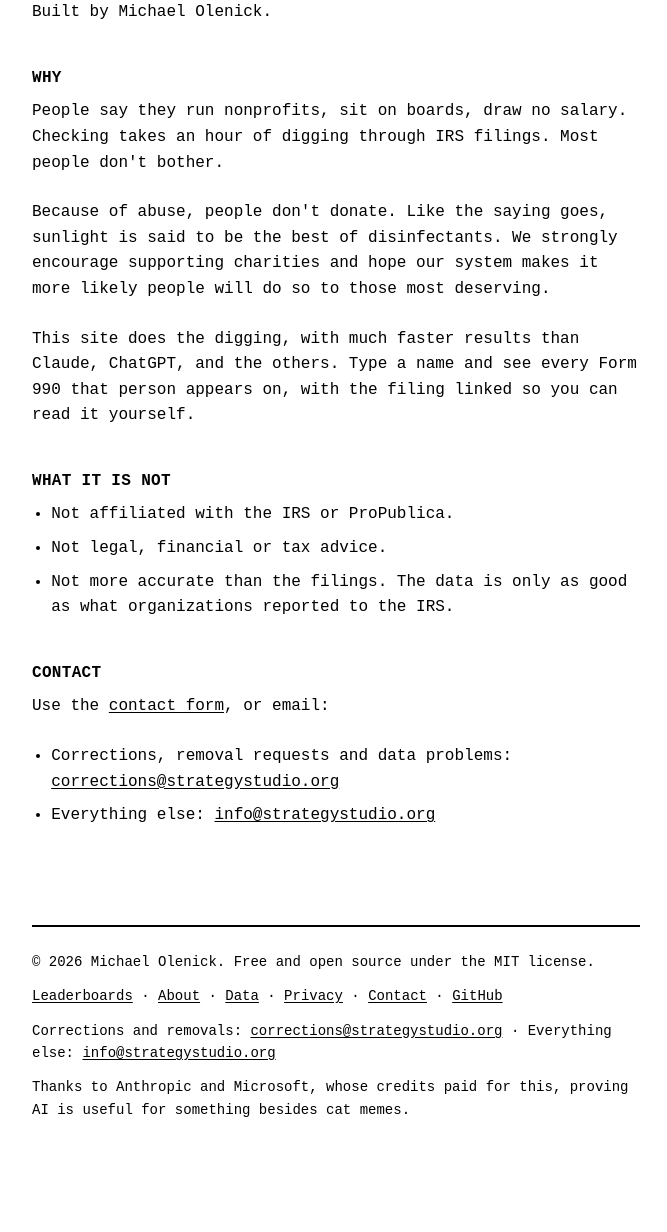
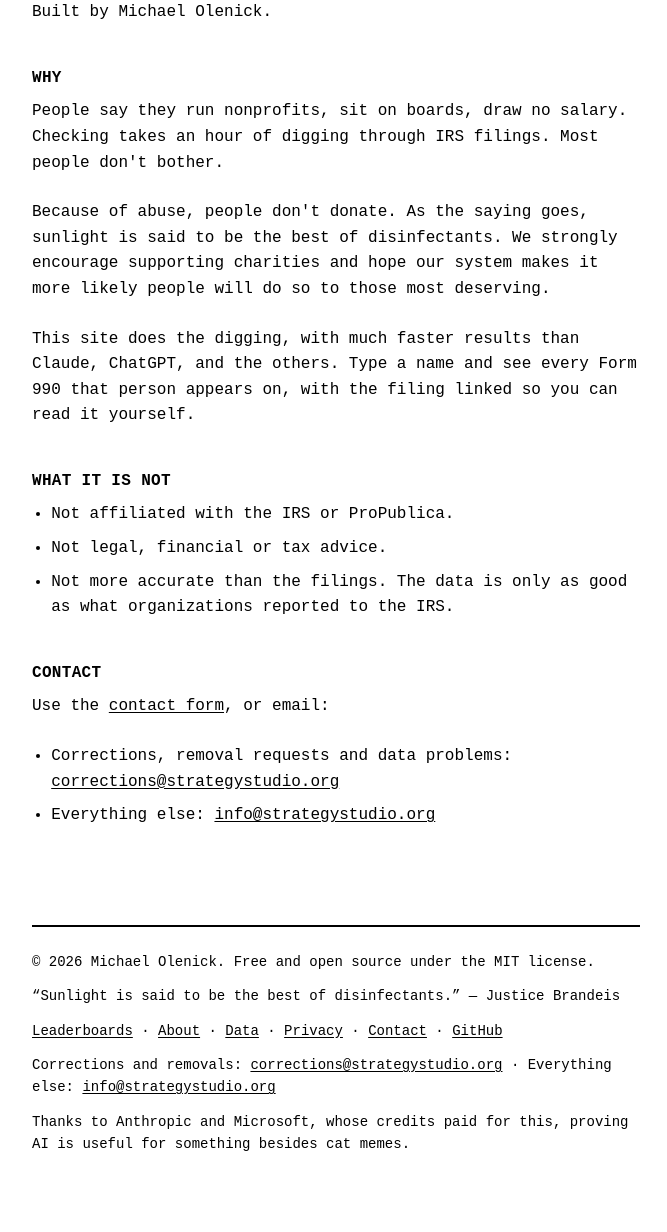
Before and after one commit to michaelolenick/np-explorer, a FastAPI app: page /about in a window 1280 px wide. Shown: the part 271-1503 px from the top of the page, without its empty margins (304-971 px from the left). Before the commit the page ends 1388 px from the top, so only its background shows below. Run offline with FastAPI, Linux system fonts and the light colour scheme; some libraries are stand-ins or nearby versions.

Commit message:
Footer: Brandeis sunlight quote under the copyright; About: "As the saying goes"
Co-Authored-By: Claude Opus 5.5 (1M context) <noreply@anthropic.com>

```diff
--- a/templates/about.html
+++ b/templates/about.html
@@ -10,7 +10,7 @@
 
 <h2>Why</h2>
 <p>People say they run nonprofits, sit on boards, draw no salary. Checking takes an hour of digging through IRS filings. Most people don't bother.</p>
-<p>Because of abuse, people don't donate. Like the saying goes, sunlight is said to be the best of disinfectants. We strongly encourage supporting charities and hope our system makes it more likely people will do so to those most deserving.</p>
+<p>Because of abuse, people don't donate. As the saying goes, sunlight is said to be the best of disinfectants. We strongly encourage supporting charities and hope our system makes it more likely people will do so to those most deserving.</p>
 <p>This site does the digging, with much faster results than Claude, ChatGPT, and the others. Type a name and see every Form 990 that person appears on, with the filing linked so you can read it yourself.</p>
 
 <h2>What it is not</h2>
--- a/templates/base.html
+++ b/templates/base.html
@@ -66,6 +66,7 @@
 
 <footer>
 <p>&copy; 2026 Michael Olenick. Free and open source under the MIT license.</p>
+<p>&ldquo;Sunlight is said to be the best of disinfectants.&rdquo; &mdash; Justice Brandeis</p>
 <p><a href="/boards">Leaderboards</a> &middot; <a href="/about">About</a> &middot; <a href="/data">Data</a> &middot; <a href="/privacy">Privacy</a> &middot; <a href="/contact">Contact</a> &middot; <a href="{{ github_url }}">GitHub</a></p>
 <p>Corrections and removals: <a href="mailto:corrections@strategystudio.org">corrections@strategystudio.org</a> &middot; Everything else: <a href="mailto:info@strategystudio.org">info@strategystudio.org</a></p>
 <p>Thanks to Anthropic and Microsoft, whose credits paid for this, proving AI is useful for something besides cat memes.</p>
```
